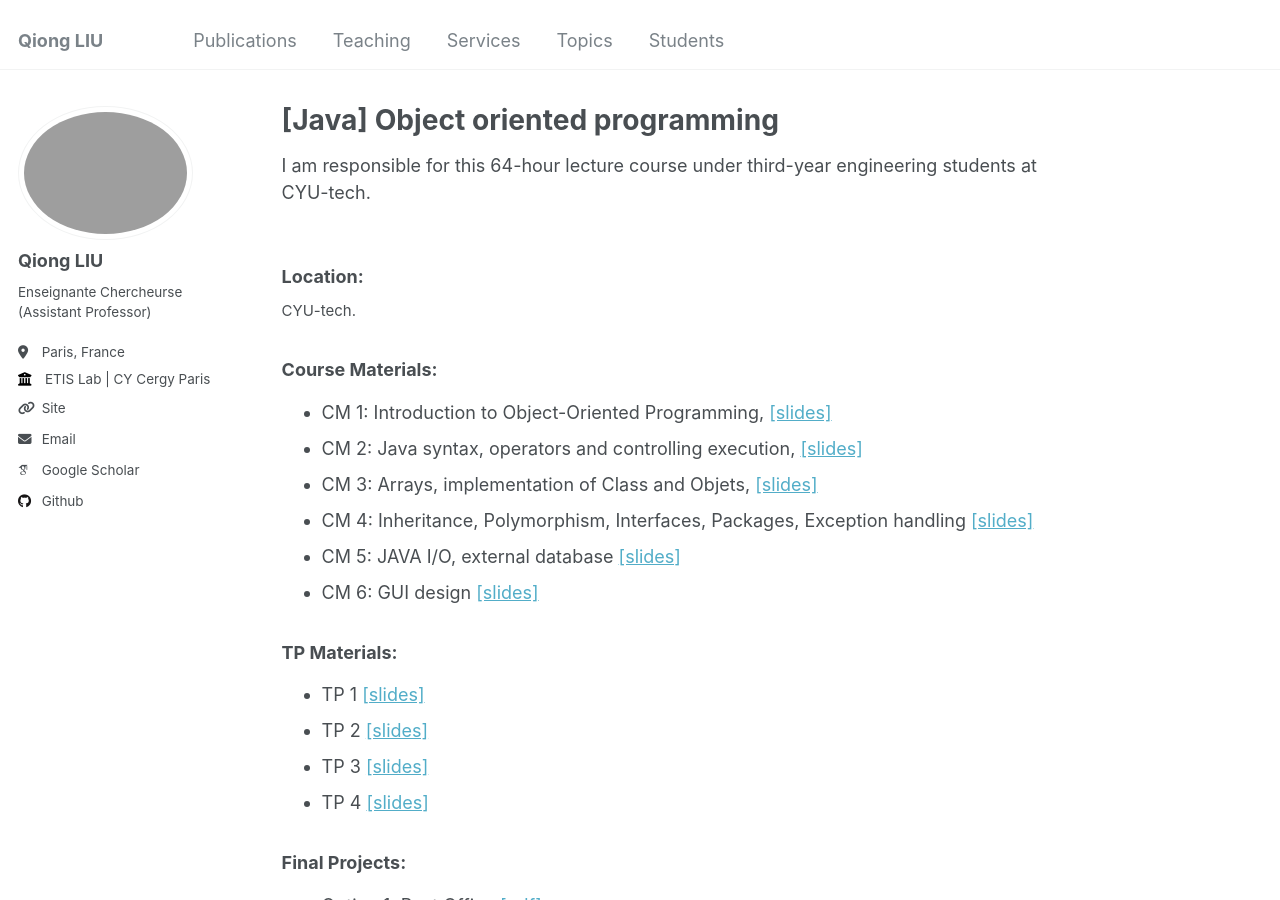
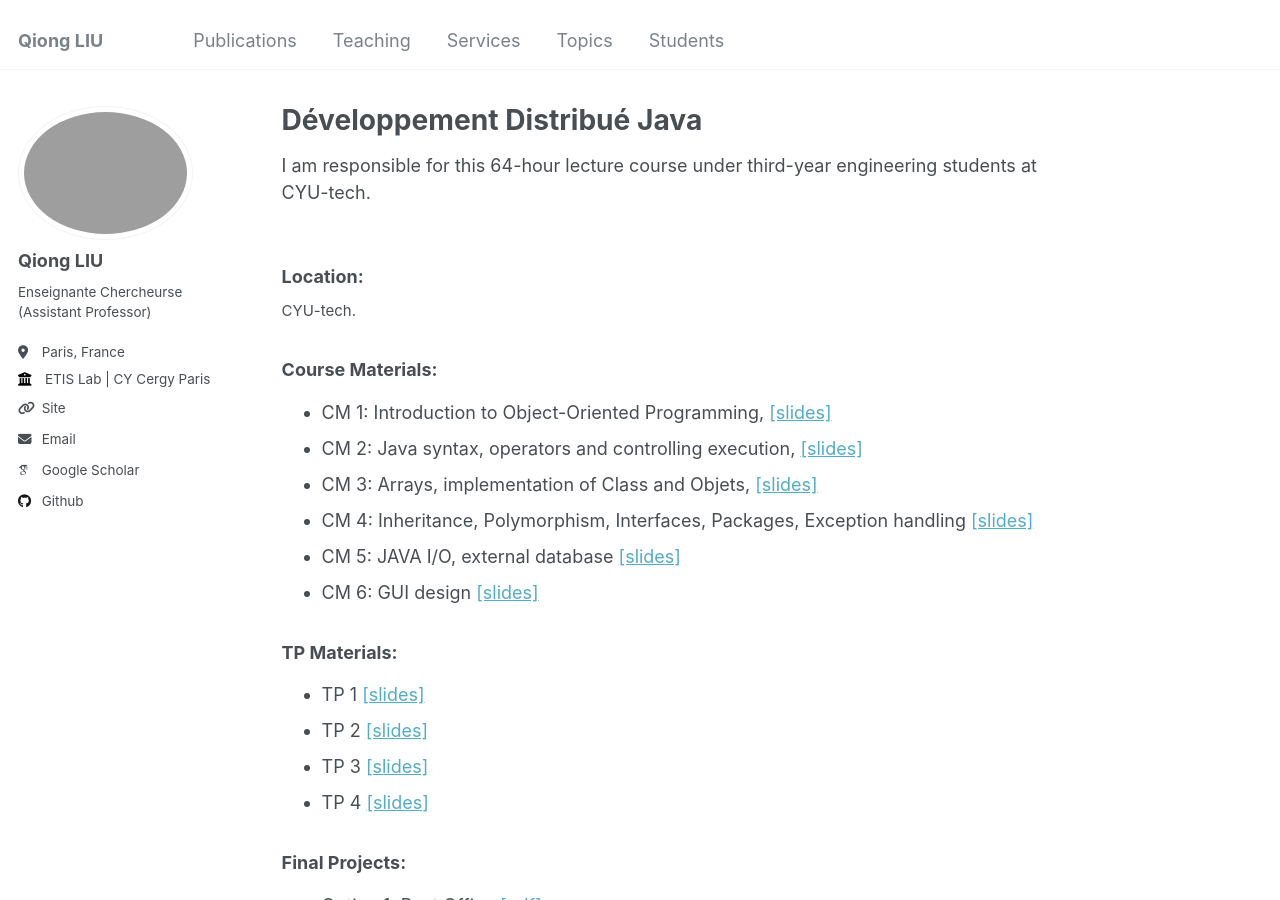
Before and after one commit to evesiphus/evesiphus.github.io, a Jekyll site: the page built from _teaching/2024-fall-java.md, in a window 1280 px wide and 900 px high. Built offline with Jekyll 4.4.1, drawn with Linux system fonts in a browser that asks for light colours; some web fonts are replaced.

Commit message:
Update 2024-fall-java.md

```diff
--- a/_teaching/2024-fall-java.md
+++ b/_teaching/2024-fall-java.md
@@ -1,5 +1,5 @@
 ---
-title: "[Java] Object oriented programming"
+title: "Développement Distribué Java"
 collection: teaching
 type: I am responsible for this 64-hour lecture course under third-year engineering students at CYU-tech.
 permalink: /teaching/2024-fall-java
```
